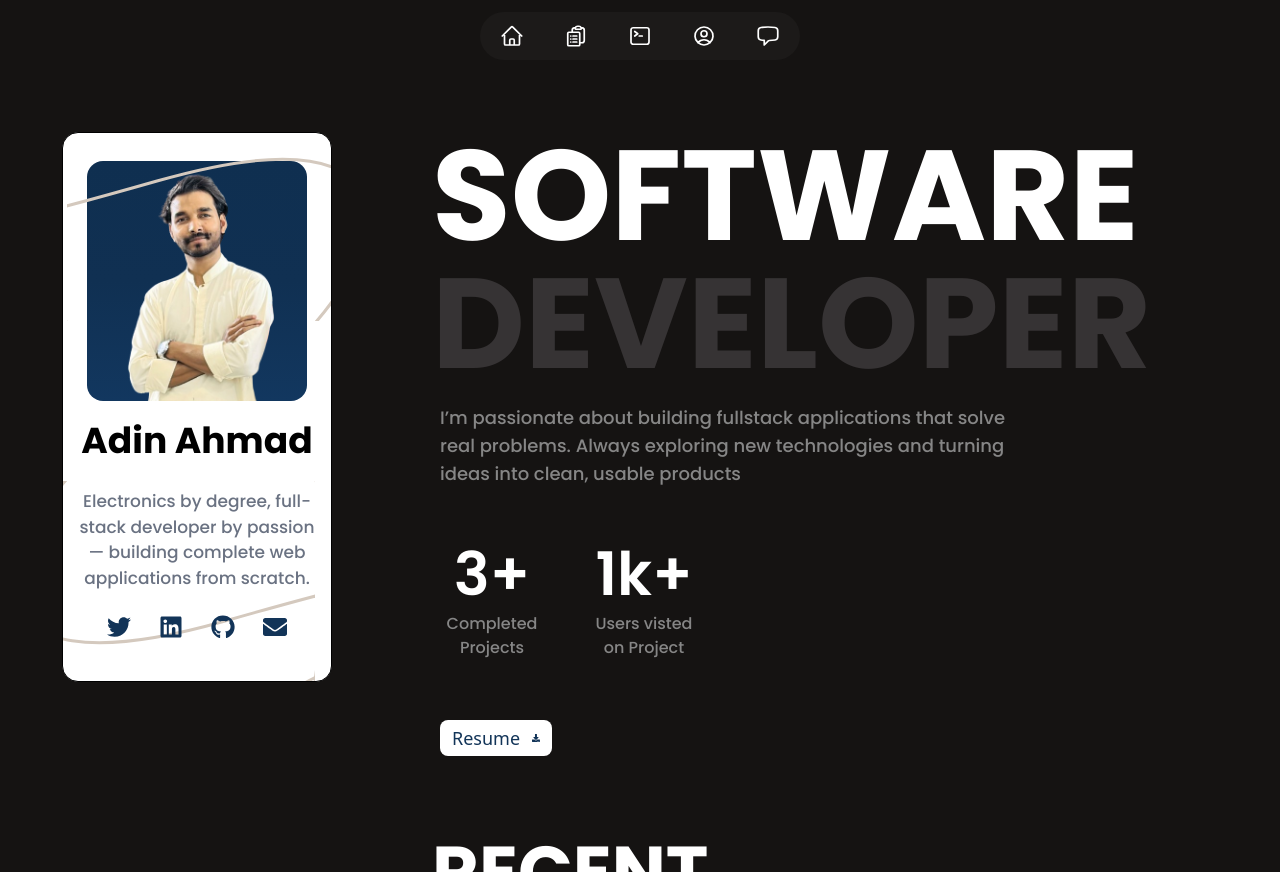
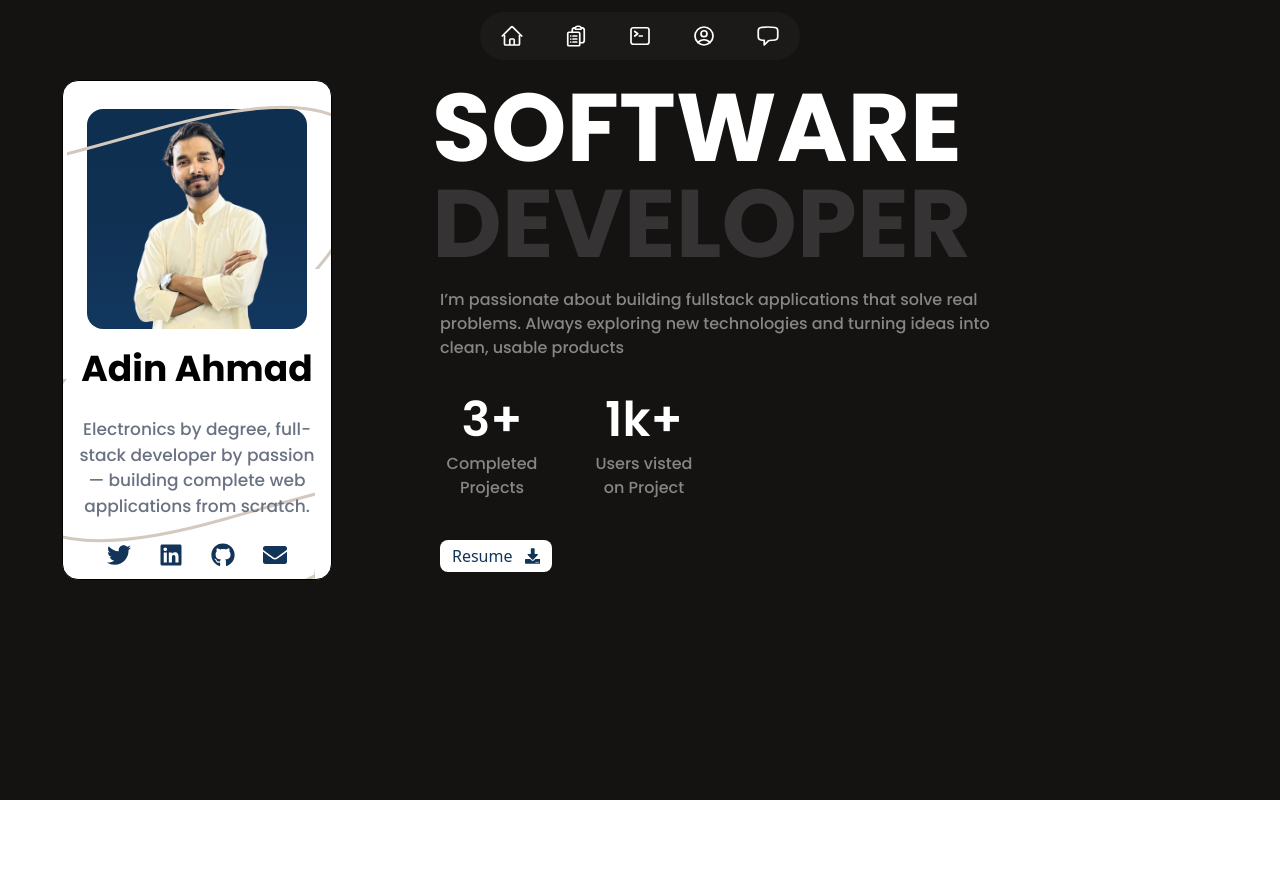
Before and after one commit to HeyAdin/portfolio-page, a React (Vite) app: page / in a window 1280 px wide. After the commit the page ends 800 px from the top, so only its background shows below. Built offline with nearby package versions, Linux system fonts and the light colour scheme.

Commit message:
fixed zoom issues on different OS

```diff
--- a/src/App.jsx
+++ b/src/App.jsx
@@ -6,9 +6,9 @@ import { Profile } from './components/Profile'
 function App() {
 
   return (
-    <div className='text-white  bg-[#151312] pt-3 h-[740px] '>
+    <div className='text-white  bg-[#151312] pt-3 h-[600px] overflow-hidden'>
       <Navbar />
-      <div className='lg:flex lg:justify-center lg:gap-25 lg:mt-18 max-h-[740px] overflow-hidden bg-[#151312]'>
+      <div className='lg:flex lg:justify-center  lg:gap-25 lg:mt-5 bg-[#151312]'>
         <Profile />
         <HeroText />
       </div>
--- a/src/components/Button.jsx
+++ b/src/components/Button.jsx
@@ -1,5 +1,5 @@
 export const Button = ({ buttonText, buttonIcon, buttonLink }) => {
     return <div>
-        <a href={buttonLink} className=" cursor-pointer text-lg font-[500] flex gap-3 items-center bg-white  mx-2 transform hover:-translate-y-1 duration-300 text-[#123458] px-3 py-1 rounded-lg justify-center">{buttonText} {buttonIcon}</a>
+        <a href={buttonLink} className=" cursor-pointer text-md font-[500] flex gap-3 items-center bg-white  mx-2 transform hover:-translate-y-1 duration-300 text-[#123458] px-3 py-1 rounded-lg justify-center">{buttonText} {buttonIcon}</a>
     </div>
 }
--- a/src/components/Heading.jsx
+++ b/src/components/Heading.jsx
@@ -1,6 +1,6 @@
 export const Heading = ({ headingTextWhite, headingTextGray }) => {
     return <div>
-        <h1 className="text-7xl font-[700] ">{headingTextWhite}</h1>
-        <h1 className="text-[#363334] text-7xl font-[700] ">{headingTextGray}</h1>
+        <h1 className="text-6xl font-[700] ">{headingTextWhite}</h1>
+        <h1 className="text-[#363334] text-6xl font-[700] ">{headingTextGray}</h1>
     </div>
 }
--- a/src/components/HeroText.jsx
+++ b/src/components/HeroText.jsx
@@ -16,12 +16,12 @@ export const HeroText = () => {
                 initial={{ y: -50, x: -50, scale: 0.8, opacity: 0 }}
                 animate={{ y: 0, x: 0, scale: 1, opacity: 1 }}
                 transition={{ duration: 0.7 }}>
-                <h1 className=" text-9xl font-[700] font-Poppins">SOFTWARE</h1>
-                <h1 className=" text-9xl font-[700] font-Poppins text-[#363334]">DEVELOPER</h1>
-                <p className="w-155 text-lg font-[500] text-[#868686] font-Poppins py-4 px-2" >I’m passionate about building fullstack applications that solve real problems. Always exploring new technologies and turning ideas into clean, usable products</p>
+                <h1 className=" text-8xl font-[700] font-Poppins">SOFTWARE</h1>
+                <h1 className=" text-8xl font-[700] font-Poppins text-[#363334]">DEVELOPER</h1>
+                <p className="w-150 text-md font-[500] text-[#868686] font-Poppins py-4 px-2" >I’m passionate about building fullstack applications that solve real problems. Always exploring new technologies and turning ideas into clean, usable products</p>
 
             </motion.div>
-            <div className="mt-10 flex gap-8 mb-15">
+            <div className="mt-5 flex gap-8 mb-10">
                 <DataCard number={"3+"} title={"Completed Projects"} />
                 <DataCard number={"1k+"} title={"Users visted on Project"} />
             </div>
@@ -63,22 +63,30 @@ export const HeroText = () => {
 
             {/* Contact Section */}
 
-            <div className="mb-80 font-Poppins">
+            <div className="mb-25 font-Poppins ">
                 <Heading headingTextWhite={"LET'S WORK"} headingTextGray={"TOGETHER"} />
-                <p className="mt-5 text-md p-2">Please contact me directly on <a className="underline" href="mailto:adinahmad003@gmail.com">adinahmad003@gmail.com</a> or through this form</p>
-                <div className="w-full mt-5 px-2">
-                    <div className="grid grid-cols-2 ">
+                <p className="mt-3 text-sm p-2">Please contact me directly on <a className="underline" href="mailto:adinahmad003@gmail.com">adinahmad003@gmail.com</a> or through this form</p>
+                <div className="w-full  px-2">
+                    <div className="flex justify-center gap-20 w-[90%]">
                         <Input inputText={"Name"} inputType={"text"} placeholderText={"John"} />
                         <Input inputText={"Email"} inputType={"email"} placeholderText={"John@example.com"} />
-                        <div className="col-span-12 w-full">
-                            <div className="text-lg font-bold my-1 ">Your message</div>
-                            <textarea placeholder="Hey ...." rows='7' className=" w-[93%] bg-gray-700 text-white border-0 rounded-md p-2 mb-6 focus:bg-gray-600 focus:outline-none tranistion ease-in-out duration-150 placeholder-gray-300 " name="" maxLength='1000' id=""></textarea>
+                    </div>
+                     <div className="w-[97%]">
+                            <div className="text-md font-bold  ">Your message</div>
+                            <textarea placeholder="Hey ...." rows='7' className=" w-[93%] bg-gray-700 text-white border-0 rounded-md p-2 mb-2 focus:bg-gray-600 focus:outline-none tranistion ease-in-out duration-150 placeholder-gray-300 " name="" maxLength='1000' id=""></textarea>
                         </div>
-                    </div>
                     <div className=" w-[300px] ">
-                        <button className="w-full bg-gradient-to-r from-[#aeaeaf] to-[#657498] text-black text-lg font-[500] py-2 px-4 rounded-md hover:bg-[#59595a] hover:to-[#40465f] transition ease-in-out duration-200 cursor-pointer">
+                        {/* <button className="w-full bg-gradient-to-r from-[#aeaeaf] to-[#657498] text-black text-md font-[500] py-2 px-4 rounded-md hover:bg-[#59595a] hover:to-[#40465f] transition ease-in-out duration-200 cursor-pointer">
                             Submit
-                        </button>
+                        </button> */}
+                        <motion.button
+                            initial={{opacity:0, y :30}}
+                            whileInView={{opacity:1 , y:0}}
+                            whileHover={{ boxShadow:"0px 0px 20px 0px white"}}
+                            transition={{duration:0.3}}
+                            viewport={{once : true}}
+                                className="border border-gray-700 mx-4 my-2 hover:bg-[#1C1A19] items-center px-6 py-2 rounded-xl cursor-pointer w-[70%]"> Submit
+                                </motion.button>
                     </div>
                 </div>
             </div>
@@ -92,7 +100,7 @@ const DataCard = ({ number, title }) => {
         animate={{ y: 0, x: 0, scale: 1, opacity: 1 }}
         transition={{ duration: 0.7 }}
         className="max-w-30  text-center">
-        <h1 className="text-6xl font-Poppins font-[600] mb-2">{number}</h1>
+        <h1 className="text-5xl font-Poppins font-[600] mb-2">{number}</h1>
         <p className="text-md font-[500] font-Poppins text-[#868686]">{title}</p>
     </motion.div>
 }
@@ -103,12 +111,12 @@ const ProjectsCard = ({ projectName, projectDescription, image }) => {
         whileInView={{ y: 0, x: 0, scale: 1, opacity: 1 }}
         transition={{ duration: 0.7 }}
         viewport={{ once: true }}
-        className="w-full h-45 mt-10 overflow-hidden flex items-center px-4 py-2 transform hover:-translate-y-1 duration-300 gap-5 hover:bg-[#1C1A19] rounded-2xl">
-        <img className="h-40 rounded-2xl" src={image} alt="" />
+        className="w-[80%] h-40 mt-10 overflow-hidden flex items-center px-4 py-2 transform hover:-translate-y-1 duration-300 gap-5 hover:bg-[#1C1A19] rounded-2xl">
+        <img className="h-35 rounded-2xl" src={image} alt="" />
         <div>
-            <div className="w-120 mb-4">
-                <h1 className="text-2xl font-bold mb-3">{projectName}</h1>
-                <p className="text-md font-[500] font-Poppins text-[#868686] px-1">{projectDescription}</p>
+            <div className="w-100 mb-4">
+                <h1 className="text-xl font-bold mb-3">{projectName}</h1>
+                <p className="text-sm font-[500] font-Poppins text-[#868686] px-1">{projectDescription}</p>
             </div>
             <div className=" flex gap-4">
                 <Button buttonText={"Code"} buttonIcon={<FaCode />} />
--- a/src/components/Input.jsx
+++ b/src/components/Input.jsx
@@ -1,7 +1,7 @@
 export const Input = ({ inputText, inputType, placeholderText }) => {
     return <div className="w-full">
-        <div className="text-lg font-bold my-1 ">{inputText}</div>
+        <div className="text-md font-bold my-1 ">{inputText}</div>
         <input type={inputType} placeholder={placeholderText} required={'true'}
-            className=" bg-gray-700 text-white border-0 rounded-md p-2 mb-2 focus:bg-gray-600 focus:outline-none tranistion ease-in-out duration-150 placeholder-gray-300 " />
+            className=" w-full bg-gray-700 text-white border-0 rounded-md p-2 mb-1 focus:bg-gray-600 focus:outline-none tranistion ease-in-out duration-150 placeholder-gray-300 " />
     </div>
 }
--- a/src/components/Profile.jsx
+++ b/src/components/Profile.jsx
@@ -8,7 +8,7 @@ export const Profile = () => {
             animate={{ scale: 1, opacity: 1 }}
             whileHover={{boxShadow:"0px 0px 200px 10px #123458 "}}
             transition={{ duration: 0.7 }}
-            className='overflow-hidden relative font-Poppins lg:w-[270px] lg:h-[550px] border border-1-white bg-white text-black rounded-2xl flex flex-col items-center text-center gap-3 py-7 px-4 hover:shadow-md shadow-gray-700'>
+            className='overflow-hidden relative font-Poppins lg:w-[270px] lg:h-[500px] border border-1-white bg-white text-black rounded-2xl flex flex-col items-center text-center gap-3 py-7 px-4 hover:shadow-md shadow-gray-700'>
             <svg width="400" height="200" className='absolute -top-3 left-1 z-10 overflow-hidden'>
                 <motion.path
                     d="M0 0 C  -100 700, 650 -100, 90 60 S 0 10, 100 -50"
```
